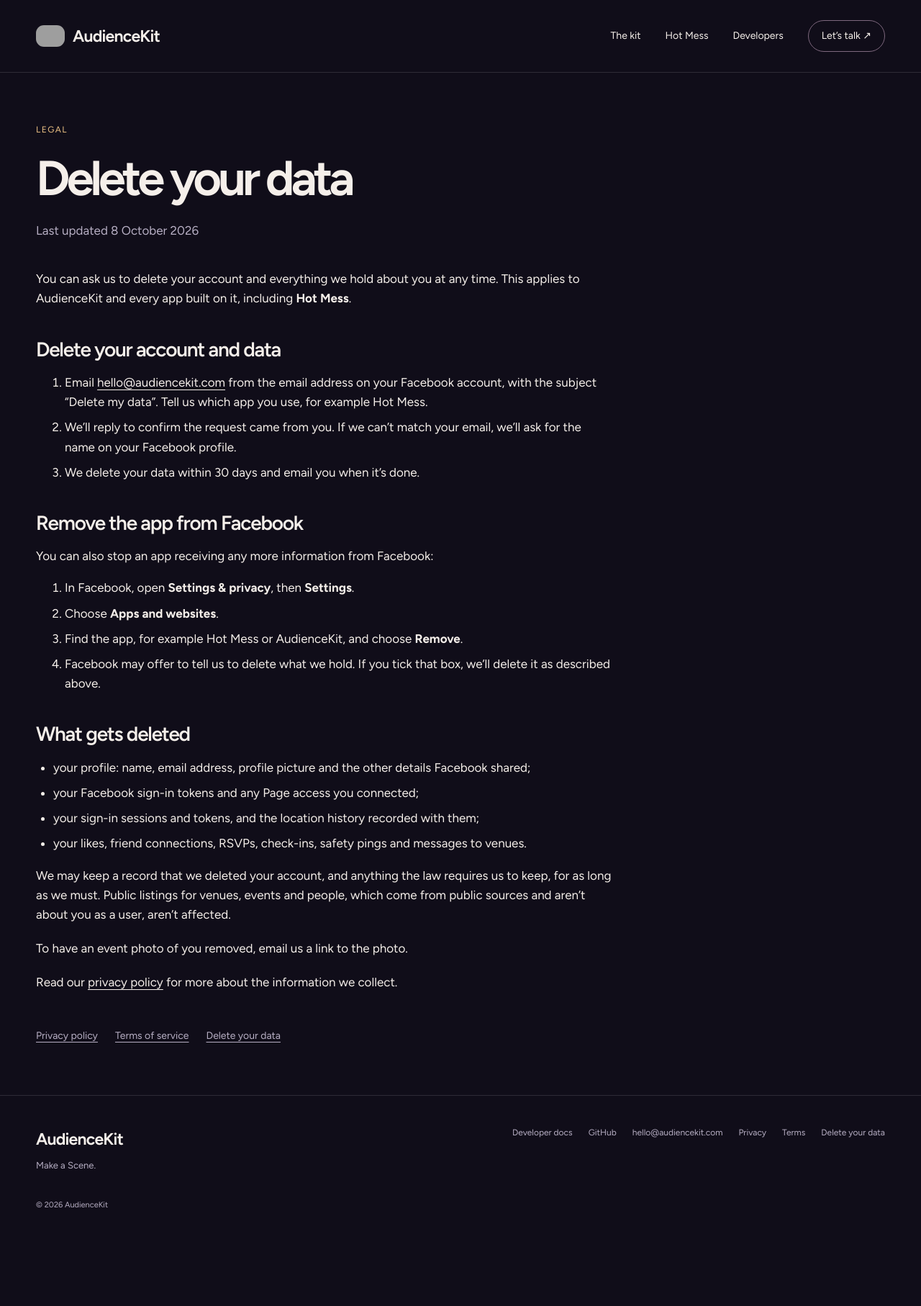
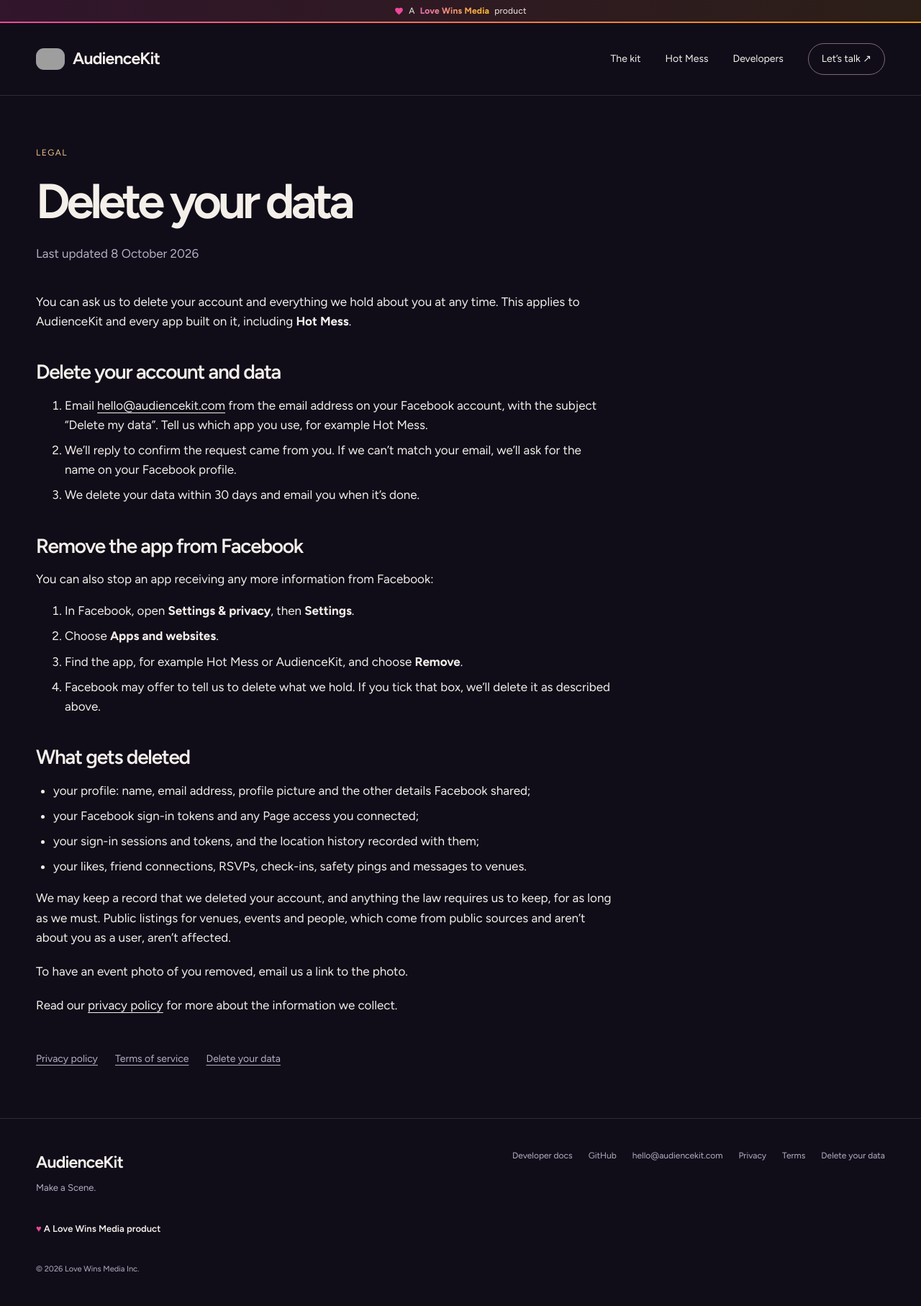
Before and after one commit to audience-kit/audience-kit.github.io, a Jekyll site: the page built from data-deletion/index.md, in a window 1280 px wide. Shown: the whole page at 72% size. Built offline with Jekyll 4.4.1, drawn with Linux system fonts in a browser that asks for light colours; before the commit the page ends 1725 px from its top, so only the background shows below that; grey boxes are pictures that could not be loaded.

Commit message:
Show "A Love Wins Media product" band and footer line on every page
Adds a slim full-width band above the site header (pink-to-amber accent,
heart icon) and a footer line, both linking to lovewinsmedia.com in a new
tab. The footer copyright now names the legal entity from legal_name
instead of a hardcoded "AudienceKit". Parent brand name and URL live in
_config.yml (parent_name, parent_url).

Co-Authored-By: Claude Opus 5.5 (1M context) <noreply@anthropic.com>
Claude-Session: https://claude.ai/code/session_01QJnVhvMP55BREUWcKWVWu4

```diff
--- a/_config.yml
+++ b/_config.yml
@@ -31,3 +31,7 @@ exclude:
 legal_name: Love Wins Media Inc.
 governing_law: the State of Washington, USA
 legal_updated: 2026-10-08
+
+# Parent brand: the "A Love Wins Media product" band (top of every page) and footer line.
+parent_name: Love Wins Media
+parent_url: https://lovewinsmedia.com
--- a/_includes/footer.html
+++ b/_includes/footer.html
@@ -1 +1 @@
-<footer class="site-footer"><div class="wrap footer-inner"><div><a class="wordmark" href="{{ '/' | relative_url }}">AudienceKit</a><p>Make a Scene.</p></div><nav aria-label="Footer"><a href="{{ site.docs_url }}">Developer docs</a><a href="{{ site.github_url }}">GitHub</a><a href="mailto:{{ site.contact_email }}">{{ site.contact_email }}</a><a href="{{ '/privacy/' | relative_url }}">Privacy</a><a href="{{ '/terms/' | relative_url }}">Terms</a><a href="{{ '/data-deletion/' | relative_url }}">Delete your data</a></nav><p class="copyright">&copy; {{ site.time | date: '%Y' }} AudienceKit</p></div></footer>
+<footer class="site-footer"><div class="wrap footer-inner"><div><a class="wordmark" href="{{ '/' | relative_url }}">AudienceKit</a><p>Make a Scene.</p></div><nav aria-label="Footer"><a href="{{ site.docs_url }}">Developer docs</a><a href="{{ site.github_url }}">GitHub</a><a href="mailto:{{ site.contact_email }}">{{ site.contact_email }}</a><a href="{{ '/privacy/' | relative_url }}">Privacy</a><a href="{{ '/terms/' | relative_url }}">Terms</a><a href="{{ '/data-deletion/' | relative_url }}">Delete your data</a></nav><p class="parent-line"><a href="{{ site.parent_url }}" target="_blank" rel="noopener"><span class="parent-heart" aria-hidden="true">&hearts;</span> A {{ site.parent_name }} product</a></p><p class="copyright">&copy; {{ site.time | date: '%Y' }} {{ site.legal_name }}</p></div></footer>
--- /dev/null
+++ b/_includes/parent-brand.html
@@ -0,0 +1 @@
+<div class="parent-band"><a href="{{ site.parent_url }}" target="_blank" rel="noopener"><svg class="parent-heart" viewBox="0 0 24 24" width="13" height="13" aria-hidden="true" focusable="false"><path d="M12 21.35 10.55 20.03C5.4 15.36 2 12.28 2 8.5 2 5.42 4.42 3 7.5 3c1.74 0 3.41.81 4.5 2.09C13.09 3.81 14.76 3 16.5 3 19.58 3 22 5.42 22 8.5c0 3.78-3.4 6.86-8.55 11.54z"/></svg>A <strong>{{ site.parent_name }}</strong> product</a></div>
--- a/_layouts/default.html
+++ b/_layouts/default.html
@@ -12,6 +12,7 @@
   </head>
   <body>
     <a class="skip" href="#main">Skip to content</a>
+    {% include parent-brand.html %}
     {% include header.html %}
     <main id="main">
       {{ content }}
--- a/assets/css/site.css
+++ b/assets/css/site.css
@@ -1049,3 +1049,68 @@ h1 em,.closing em {
     scroll-behavior:auto;
   }
 }
+
+/* Parent brand: "A Love Wins Media product" band and footer line. */
+.parent-band {
+  position:relative;
+  background:linear-gradient(90deg,#ec489926,#f59e0b1f);
+  border-bottom:1px solid var(--line);
+  text-align:center;
+  font-size:12px;
+  line-height:1.4;
+  letter-spacing:.02em;
+}
+
+.parent-band::after {
+  content:"";
+  position:absolute;
+  left:0;
+  right:0;
+  bottom:-1px;
+  height:2px;
+  background:linear-gradient(90deg,#ec4899,#f59e0b);
+}
+
+.parent-band a {
+  display:inline-flex;
+  align-items:center;
+  gap:7px;
+  padding:7px 16px;
+  color:var(--paper);
+}
+
+.parent-band strong {
+  font-weight:700;
+  background:linear-gradient(90deg,#f472b6,#fbbf24);
+  -webkit-background-clip:text;
+  background-clip:text;
+  color:transparent;
+}
+
+.parent-band a:hover {
+  color:#fbbf24;
+}
+
+.parent-band a:focus-visible {
+  outline-offset:-3px;
+}
+
+.parent-band .parent-heart {
+  flex:none;
+  fill:#ec4899;
+}
+
+.parent-line {
+  grid-column:1/-1;
+  margin:0;
+  font-size:13px;
+  font-weight:600;
+}
+
+.parent-line a:hover {
+  color:#fbbf24;
+}
+
+.parent-line .parent-heart {
+  color:#ec4899;
+}
```
